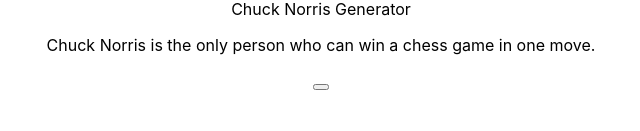
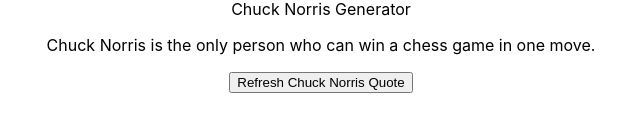
Before and after one commit to GreatDeveloper66/Chuck_Norris_Generator, a React (Create React App) app in the folder client/: page / in a window 1280 px wide. Shown: the part 305-436 px from the top of the page, without its empty margins (319-959 px from the left). Built offline with nearby package versions, Linux system fonts and the light colour scheme.

Commit message:
Update ChuckNorris.js

```diff
--- a/client/src/ChuckNorris.js
+++ b/client/src/ChuckNorris.js
@@ -17,18 +17,18 @@ export class ChuckNorris extends Component {
 
     newRandom() {
         const newRandomInt = Math.ceil(Math.random(1,10)*10)
-        this.setState({randomInt: newRandomInt, imageSrc: `/images/chuck_norris/chuck-norris${newRandomInt}`})
+        this.setState({randomInt: newRandomInt, imageSrc: `./images/chuck_norris/chuck-norris${newRandomInt}`})
     }
 
     async newNorrisQuote() {
-        const response = await fetch('http://localhost:5000/chucknorrisrandomjoke')
+        const response = await fetch('/chucknorrisrandomjoke')
         const jsonResponse = await response.json()
         this.setState({norrisQuote: jsonResponse.value})
     }
 
     newQuote() {
-        newRandom()
-        newNorrisQuote()
+        this.newRandom()
+        this.newNorrisQuote()
     }
 
     render() {
@@ -43,7 +43,7 @@ export class ChuckNorris extends Component {
                                 <Card.Text id="chuckNorrisQuote">
                                     {this.state.norrisQuote}
                                 </Card.Text>
-                                <Button variant="primary" id="refreshButton" onClick={this.newQuote}></Button>
+                                <Button variant="primary" id="refreshButton" onClick={this.newQuote}>Refresh Chuck Norris Quote</Button>
                             </Card.Body>
 
                         </Card>
```
